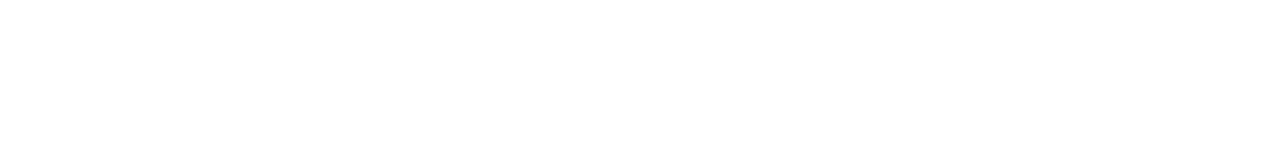
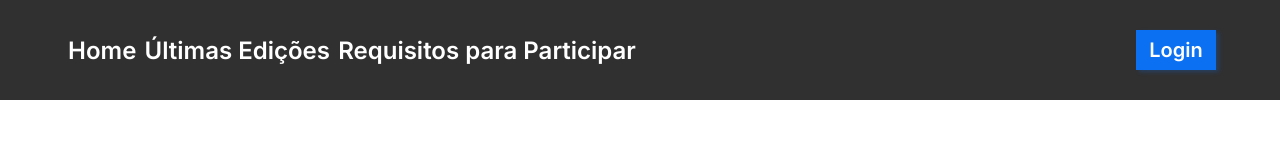
Before and after one commit to felipedestro/bootcamp, a plain HTML site: page index.html in a window 1280 px wide. Drawn offline with Linux system fonts and the light colour scheme.

Commit message:
Criação d menu com estilo no CSS

```diff
--- a/index.html
+++ b/index.html
@@ -7,5 +7,14 @@
 
     <link rel="stylesheet" href="style.css" />
   </head>
-  <body></body>
+  <body>
+    <nav id="principal">
+      <div id="menu">
+        <a href="">Home</a>
+        <a href="">Últimas Edições</a>
+        <a href="">Requisitos para Participar</a>
+      </div>
+      <button>Login</button>
+    </nav>
+  </body>
 </html>
--- a/style.css
+++ b/style.css
@@ -0,0 +1,65 @@
+ @import url('https://fonts.googleapis.com/css2?family=Inter:wght@500;600;800&display=swap');
+
+* {
+    margin: 0;
+    padding: 0;
+}
+
+/* MENU DE NAVEGAÇÃO */
+
+#principal {
+    width: 100%;
+    height: 100px;
+
+    background: #303030;
+
+    display: flex;
+    justify-content: space-between;
+    align-items: center;
+
+    border-bottom: #BABABA;
+
+}
+
+    #menu {
+        display: flex;
+
+        margin-left: 5%;
+        width: 45%;
+
+        justify-content: space-around;
+        align-items: center;
+    }
+
+    #principal div a {
+        font-family: "Inter";
+        font-size: 24px;
+        font-weight: 600;
+        color: white;
+
+        text-decoration: none;
+    }
+
+        /* Transformação do mouse */
+        #principal div a:hover {
+            color: #cccccc;
+        }
+
+    #principal button {
+        margin-right: 5%;
+
+        background-color: #0C70F2;
+        border: none;
+
+        cursor: pointer;
+
+        height: 40px;
+        width: 80px;
+
+        font-family: "Inter";
+        font-size: 20px;
+        font-weight: 600;
+        color: white;
+
+        box-shadow: 3px 2px 4px 0px rgba(12, 112, 242, 0.25);
+    }
```
